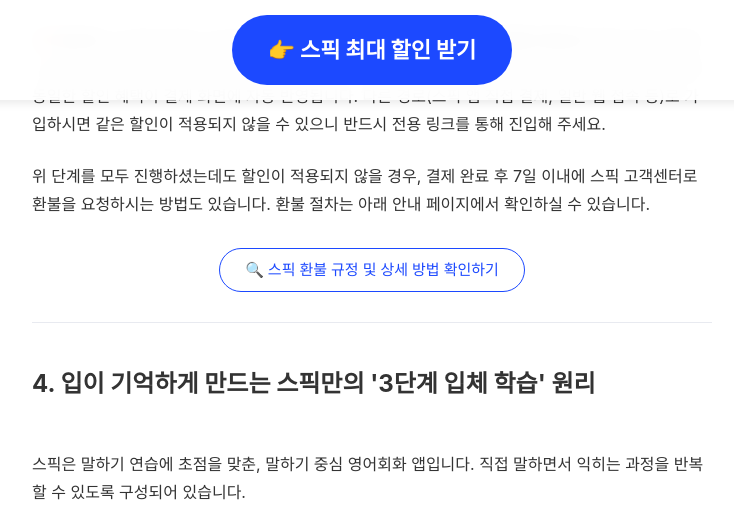
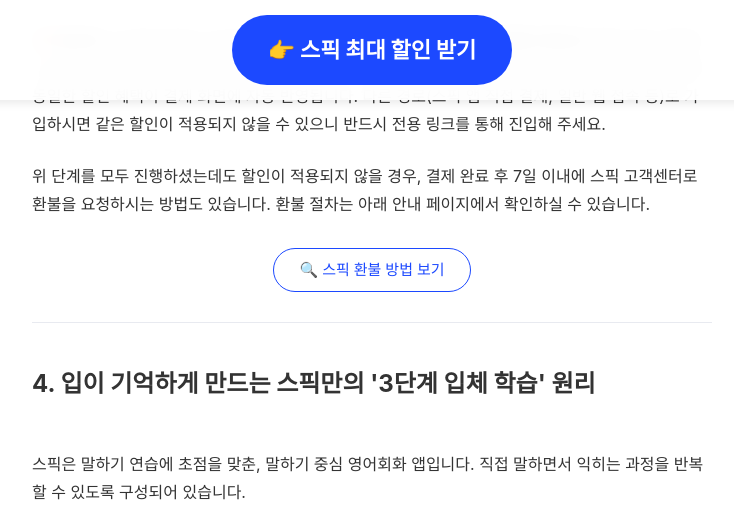
Before and after one commit to kjsjdw/speak_event_page, a Jekyll site: the page built from content/main-page-content.md, in a window 1280 px wide and 900 px high, scrolled down 3989 px, cut to the strip 0-522 px from the top of the window. Shown: the whole strip, without its empty margins (268-1002 px from the left). Built offline with Jekyll 4.4.1, drawn with Linux system fonts in a browser that asks for light colours; some web fonts are replaced; some of the changed text lies outside the part shown.

Commit message:
Shorten refund button text on main page

```diff
--- a/content/sections/02-pricing.md
+++ b/content/sections/02-pricing.md
@@ -51,6 +51,6 @@
 
 <div style="text-align: center; margin: 30px 0;">
   <a href="/refund/" title='스픽 100% 환불 규정 및 신청 방법 안내' style="text-decoration: none; display: inline-block; width: auto; padding: 8px 25px; color: #1c49ff; background-color: #ffffff; border: 1px solid #1c49ff; border-radius: 50px; font-size: 15px; font-weight: 500;">
-    🔍 스픽 환불 규정 및 상세 방법 확인하기
+    🔍 스픽 환불 방법 보기
   </a>
 </div>
--- a/content/sections/05-faq.md
+++ b/content/sections/05-faq.md
@@ -37,7 +37,7 @@
 
 <div style="text-align: center; margin: 30px 0;">
   <a href="/refund/" title='스픽 100% 환불 규정 및 신청 방법 안내' style="text-decoration: none; display: inline-block; width: auto; padding: 8px 25px; color: #1c49ff; background-color: #ffffff; border: 1px solid #1c49ff; border-radius: 50px; font-size: 15px; font-weight: 500;">
-    🔍 스픽 환불 규정 및 상세 방법 확인하기
+    🔍 스픽 환불 방법 보기
   </a>
 </div>
 
```
